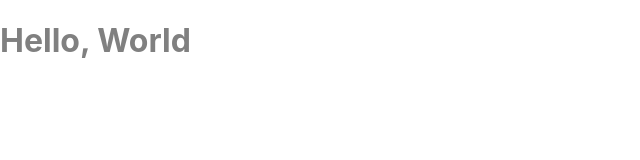
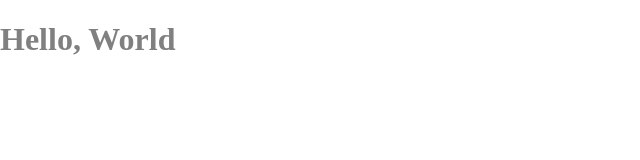
Before and after one commit to wps13/calculadora-antecipacao, a React app: page / in a window 1280 px wide. Shown: the top 160 px of the page, without its empty margins (0-640 px from the left). Built offline with nearby package versions, Linux system fonts and the light colour scheme.

Commit message:
chore: add source sans font

```diff
--- a/src/index.css
+++ b/src/index.css
@@ -1,3 +1,5 @@
+@import url("https://fonts.googleapis.com/css?family=Source+Sans+Pro:regular,bold,italic&subset=latin,latin-ext");
+
 body {
   margin: 0;
   padding: 0;
@@ -12,3 +14,7 @@ code {
   font-family: source-code-pro, Menlo, Monaco, Consolas, "Courier New",
     monospace;
 }
+
+* {
+  font-family: "Source Sans";
+}
```
